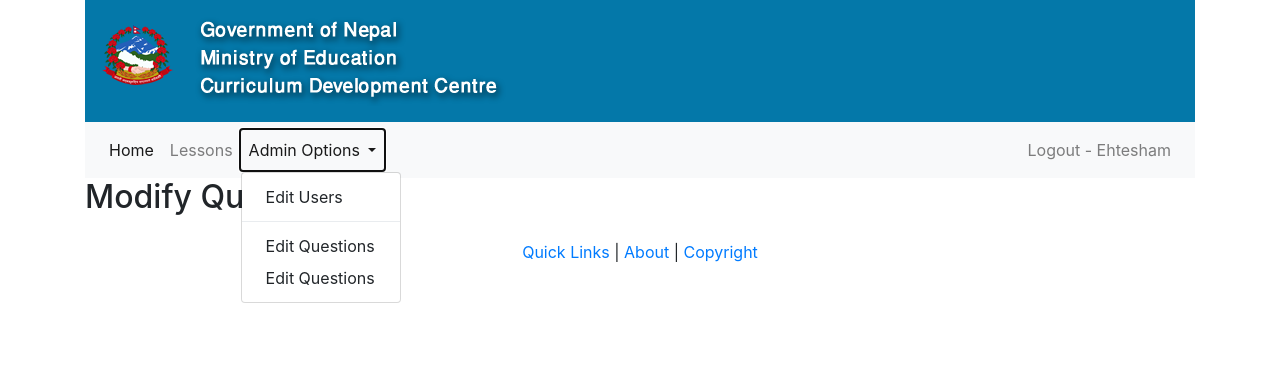
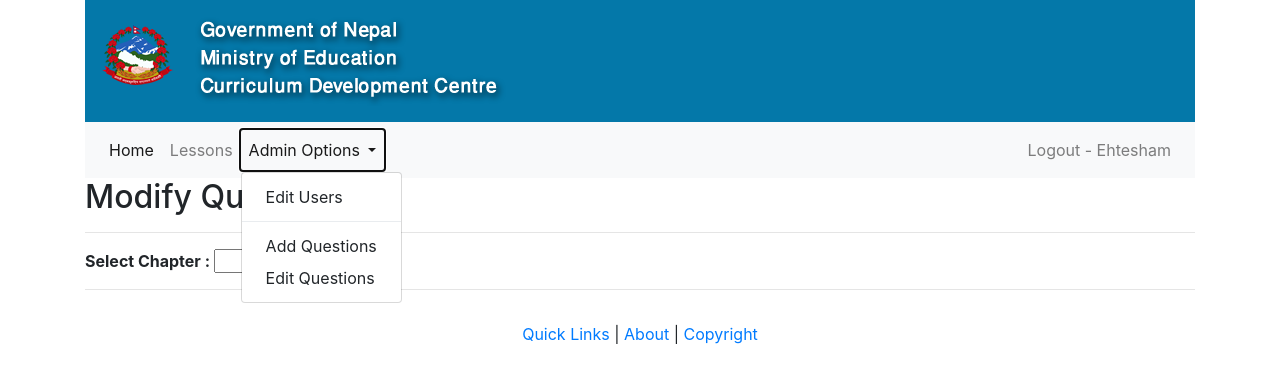
Before and after one commit to sushil74432/projectSchool, a CodeIgniter app: page /projectSchool/page/ae_questions?chapter=1 in a window 1280 px wide, after a click on "Admin Options". Shown: the top 383 px of the page. Run offline with CodeIgniter, Linux system fonts and the light colour scheme; a user stored in the database is signed in; tables that the repository leaves empty or names only in its code hold one stand-in row (values such as "Sample post"); some libraries are stand-ins or nearby versions.

Commit message:
Add Questions Feature Completed Edit Question: Select Chapter List function added.

```diff
--- a/application/config/routes.php
+++ b/application/config/routes.php
@@ -61,5 +61,7 @@ $route['page/test'] = 'PageController/test';
 $route['page/admin'] = 'PageController/admin';
 $route['page/ae_users'] = 'PageController/ae_users';
 $route['page/ae_questions'] = 'PageController/ae_questions';
+$route['page/add_questions'] = 'PageController/add_questions';
 $route['ajax/ajax_ae_user'] = 'AjaxController/ajax_ae_user';
 $route['ajax/edit_questions'] = 'AjaxController/ajax_question_edit';
+$route['ajax/add_questions'] = 'AjaxController/ajax_question_add';
--- a/application/controllers/PageController.php
+++ b/application/controllers/PageController.php
@@ -5,6 +5,7 @@
 	{
 	    parent::__construct();
       $this->load->model('add_edit_users_model');
+      $this->load->model('add_edit_questions_model');
 	}
 
    	public function index() {
@@ -29,7 +30,26 @@
       $this->load->view('add_edit_users.php');
     }
     public function ae_questions(){
-      $this->load->view('add_edit_questions.php');
+      $data = $this->add_edit_questions_model->get_chapters();
+      $select_string = "";
+      if($data != "" || $data != NULL){
+        foreach ($data as $chapter) {
+            $select_string .= "<option value='".$chapter->chapter_number."'>".$chapter->chapter_name."</option>";
+        }
+      }
+      $select["select"] = $select_string;
+      $this->load->view('add_edit_questions.php',$select);
+    }
+    public function add_questions(){
+      $data = $this->add_edit_questions_model->get_chapters();
+      $select_string = "";
+      if($data != "" || $data != NULL){
+        foreach ($data as $chapter) {
+            $select_string .= "<option value='".$chapter->chapter_number."'>".$chapter->chapter_name."</option>";
+        }
+      }
+      $select["select"] = $select_string;
+      $this->load->view('add_questions.php',$select);
     }
 
 
--- a/application/models/Ajax_model.php
+++ b/application/models/Ajax_model.php
@@ -26,5 +26,9 @@
 
 			// return $this->db->replace('user', $data);
 		}
+
+		public function add_question($data){
+			return $this->db->insert("test_details",$data);
+		}
 	}
  ?>
--- a/application/models/add_edit_questions_model.php
+++ b/application/models/add_edit_questions_model.php
@@ -1,6 +1,16 @@
 <?php
-	class add_edit_question extends CI_model{
+	class add_edit_questions_model extends CI_model{
 
+		public function get_chapters(){
+			$this->db->select('*');
+			$this->db->from('chapters');
+			if($query=$this->db->get()){
+			  	return $query->result();
+			}
+			else{
+				return false;
+			}
+		}
 	}
 
 ?>
--- a/application/views/add_edit_questions.php
+++ b/application/views/add_edit_questions.php
@@ -13,7 +13,11 @@
 
     $query = $this->db->get_where('test_details',array('chapter'=>$chapter));
 ?>
-<h2>Modify Questions</h2>
+<h2>Modify Questions</h2><hr>
+    <b>Select Chapter : </b>
+    <select name="chapter" id="chapter" class="chapter" onChange="selectChapter();">
+        <?php echo $select ?>
+    </select><hr>
     <?php
     $question = $query->result();
     foreach ($question as $row){
@@ -96,6 +100,7 @@
 </div>
 
 <script type="text/javascript">
+    $(".chapter").val('<?php echo $chapter ?>');
     function makeEditable(id){
         var editableQuestionDiv = ".editable-"+id;
         var questionDiv = ".question-"+id;
@@ -121,7 +126,11 @@
         	$(imageOptionListClass).css("display", "block");
     	}
     }
-
+    var selectChapter = function(){
+        var chapter = $(".chapter").val();
+        var url = "<?php echo base_url() ?>page/ae_questions?chapter="+chapter;
+        location.replace(url);
+    }
     var submitButton= function(id){
     	//console.log(id);
 	    $('#form-'+id).ajaxForm(function() {
--- a/application/views/header.php
+++ b/application/views/header.php
@@ -47,8 +47,8 @@ $is_admin=$this->session->userdata('is_admin');
                             <div class="dropdown-menu" aria-labelledby="navbarDropdown">
                                 <a class="dropdown-item" href="'.base_url().'page/ae_users">Edit Users</a>
                                 <div class="dropdown-divider"></div>
-                                <a class="dropdown-item" href="'.base_url().'page/ae_questions">Edit Questions</a>
-                                <a class="dropdown-item" href="'.base_url().'page/ae_questions">Edit Questions</a>
+                                <a class="dropdown-item" href="'.base_url().'page/add_questions">Add Questions</a>
+                                <a class="dropdown-item" href="'.base_url().'page/ae_questions?chapter=1">Edit Questions</a>
                             </div>
                         </li>';
                     } ?>
--- a/application/views/test.php
+++ b/application/views/test.php
@@ -97,11 +97,13 @@
                             var answer = $(this).find('input[name="answer"]:checked').val();
                             if(answer == 1){
                                 total_correct_answer += 1
-                                <!-- $(this).css("background-color","#b0c4de"); -->
+                                // $(this).css("background-color","#b0c4de");
+                                $(this).removeClass("alert-danger");
                                 $(this).addClass("alert-success");
                             } else {
                                 total_wrong_answer += 1;
-                                <!-- $(this).css("background-color","red"); -->
+                                // $(this).css("background-color","red");
+                                $(this).removeClass("alert-success");
                                 $(this).addClass("alert-danger");
                             }
                         });
```
Also changed, not shown: application/controllers/AjaxController.php (+60 -0 lines), application/views/add_questions.php (added, +99 -0 lines).
